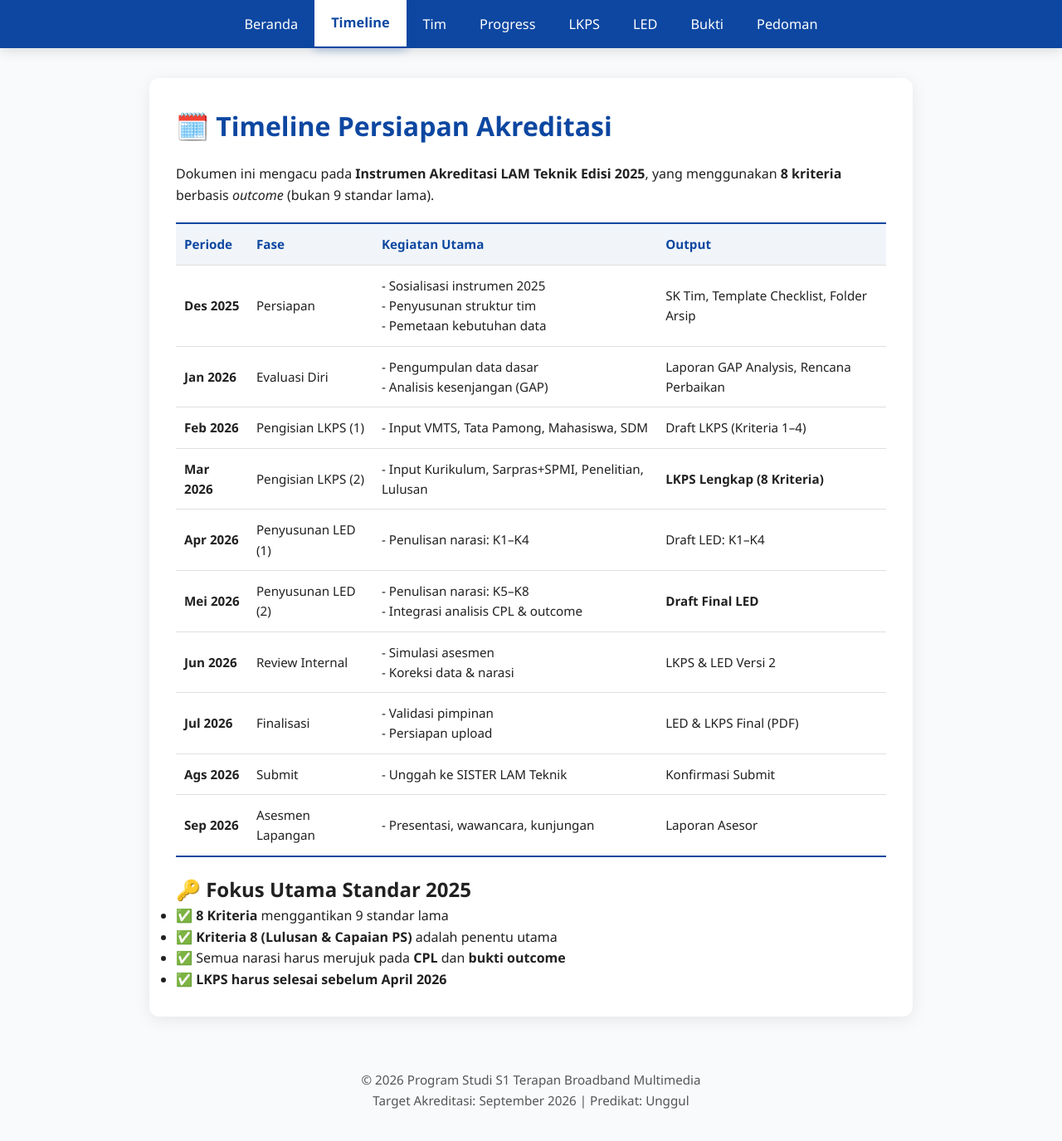
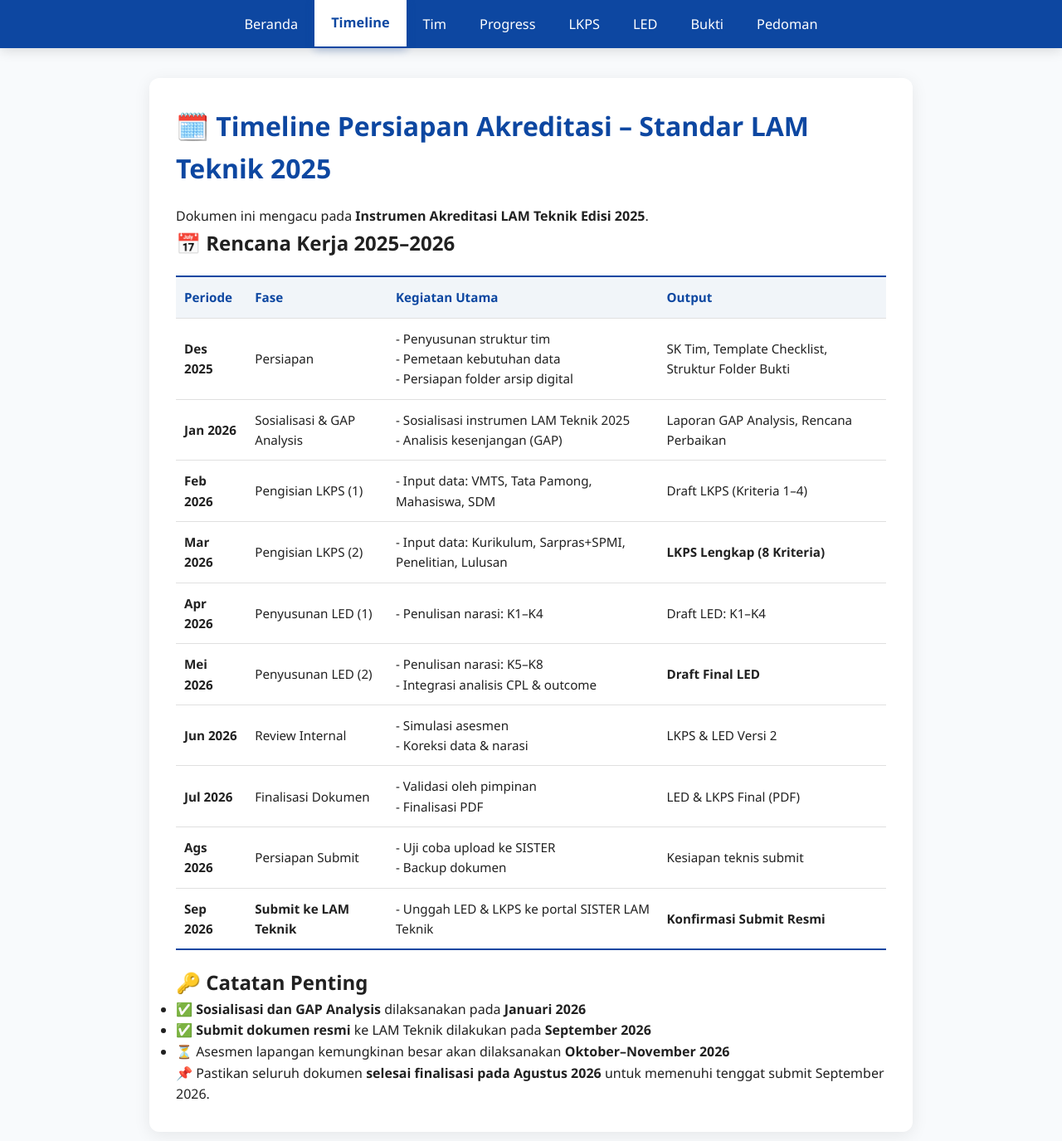
Before and after one commit to portal-psbm/aksibm-26, a Jekyll site: the page built from timeline.md, in a window 1280 px wide and 1400 px high. Shown: the top 1375 px of the window at 83% size. Built offline with Jekyll 4.4.1, drawn with Linux system fonts in a browser that asks for light colours.

Commit message:
Perbaiki timeline: sosialisasi Jan 2026, submit Sep 2026

```diff
--- a/timeline.md
+++ b/timeline.md
@@ -4,9 +4,11 @@ title: Timeline
 permalink: /timeline/
 ---
 
-# 🗓️ Timeline Persiapan Akreditasi
+# 🗓️ Timeline Persiapan Akreditasi – Standar LAM Teknik 2025
 
-Dokumen ini mengacu pada **Instrumen Akreditasi LAM Teknik Edisi 2025**, yang menggunakan **8 kriteria** berbasis *outcome* (bukan 9 standar lama).
+Dokumen ini mengacu pada **Instrumen Akreditasi LAM Teknik Edisi 2025**.
+
+## 📅 Rencana Kerja 2025–2026
 
 <style>
   .timeline-table {
@@ -52,25 +54,25 @@ Dokumen ini mengacu pada **Instrumen Akreditasi LAM Teknik Edisi 2025**, yang me
     <tr>
       <td><strong>Des 2025</strong></td>
       <td>Persiapan</td>
-      <td>- Sosialisasi instrumen 2025<br>- Penyusunan struktur tim<br>- Pemetaan kebutuhan data</td>
-      <td>SK Tim, Template Checklist, Folder Arsip</td>
+      <td>- Penyusunan struktur tim<br>- Pemetaan kebutuhan data<br>- Persiapan folder arsip digital</td>
+      <td>SK Tim, Template Checklist, Struktur Folder Bukti</td>
     </tr>
     <tr>
       <td><strong>Jan 2026</strong></td>
-      <td>Evaluasi Diri</td>
-      <td>- Pengumpulan data dasar<br>- Analisis kesenjangan (GAP)</td>
+      <td>Sosialisasi & GAP Analysis</td>
+      <td>- Sosialisasi instrumen LAM Teknik 2025<br>- Analisis kesenjangan (GAP) </td>
       <td>Laporan GAP Analysis, Rencana Perbaikan</td>
     </tr>
     <tr>
       <td><strong>Feb 2026</strong></td>
       <td>Pengisian LKPS (1)</td>
-      <td>- Input VMTS, Tata Pamong, Mahasiswa, SDM</td>
+      <td>- Input data: VMTS, Tata Pamong, Mahasiswa, SDM</td>
       <td>Draft LKPS (Kriteria 1–4)</td>
     </tr>
     <tr>
       <td><strong>Mar 2026</strong></td>
       <td>Pengisian LKPS (2)</td>
-      <td>- Input Kurikulum, Sarpras+SPMI, Penelitian, Lulusan</td>
+      <td>- Input data: Kurikulum, Sarpras+SPMI, Penelitian, Lulusan</td>
       <td><strong>LKPS Lengkap (8 Kriteria)</strong></td>
     </tr>
     <tr>
@@ -93,27 +95,28 @@ Dokumen ini mengacu pada **Instrumen Akreditasi LAM Teknik Edisi 2025**, yang me
     </tr>
     <tr>
       <td><strong>Jul 2026</strong></td>
-      <td>Finalisasi</td>
-      <td>- Validasi pimpinan<br>- Persiapan upload</td>
+      <td>Finalisasi Dokumen</td>
+      <td>- Validasi oleh pimpinan<br>- Finalisasi PDF</td>
       <td>LED & LKPS Final (PDF)</td>
     </tr>
     <tr>
       <td><strong>Ags 2026</strong></td>
-      <td>Submit</td>
-      <td>- Unggah ke SISTER LAM Teknik</td>
-      <td>Konfirmasi Submit</td>
+      <td>Persiapan Submit</td>
+      <td>- Uji coba upload ke SISTER<br>- Backup dokumen</td>
+      <td>Kesiapan teknis submit</td>
     </tr>
     <tr>
       <td><strong>Sep 2026</strong></td>
-      <td>Asesmen Lapangan</td>
-      <td>- Presentasi, wawancara, kunjungan</td>
-      <td>Laporan Asesor</td>
+      <td><strong>Submit ke LAM Teknik</strong></td>
+      <td>- Unggah LED & LKPS ke portal SISTER LAM Teknik</td>
+      <td><strong>Konfirmasi Submit Resmi</strong></td>
     </tr>
   </tbody>
 </table>
 
-## 🔑 Fokus Utama Standar 2025
-- ✅ **8 Kriteria** menggantikan 9 standar lama
-- ✅ **Kriteria 8 (Lulusan & Capaian PS)** adalah penentu utama
-- ✅ Semua narasi harus merujuk pada **CPL** dan **bukti outcome**
-- ✅ **LKPS harus selesai sebelum April 2026**
+## 🔑 Catatan Penting
+- ✅ **Sosialisasi dan GAP Analysis** dilaksanakan pada **Januari 2026**
+- ✅ **Submit dokumen resmi** ke LAM Teknik dilakukan pada **September 2026**
+- ⏳ Asesmen lapangan kemungkinan besar akan dilaksanakan **Oktober–November 2026**
+
+> 📌 Pastikan seluruh dokumen **selesai finalisasi pada Agustus 2026** untuk memenuhi tenggat submit September 2026.
```
